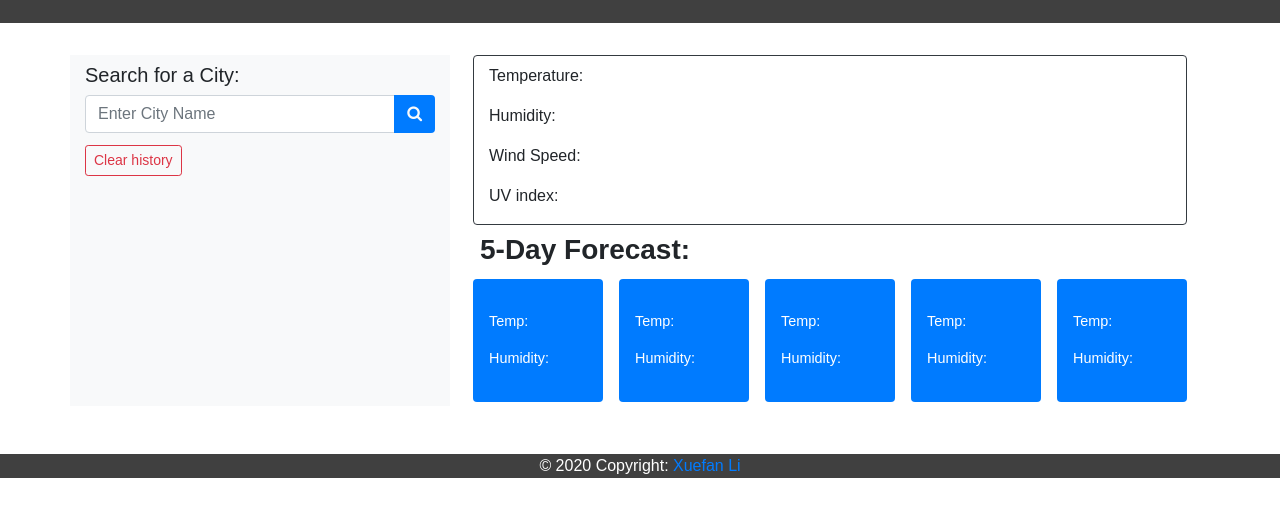
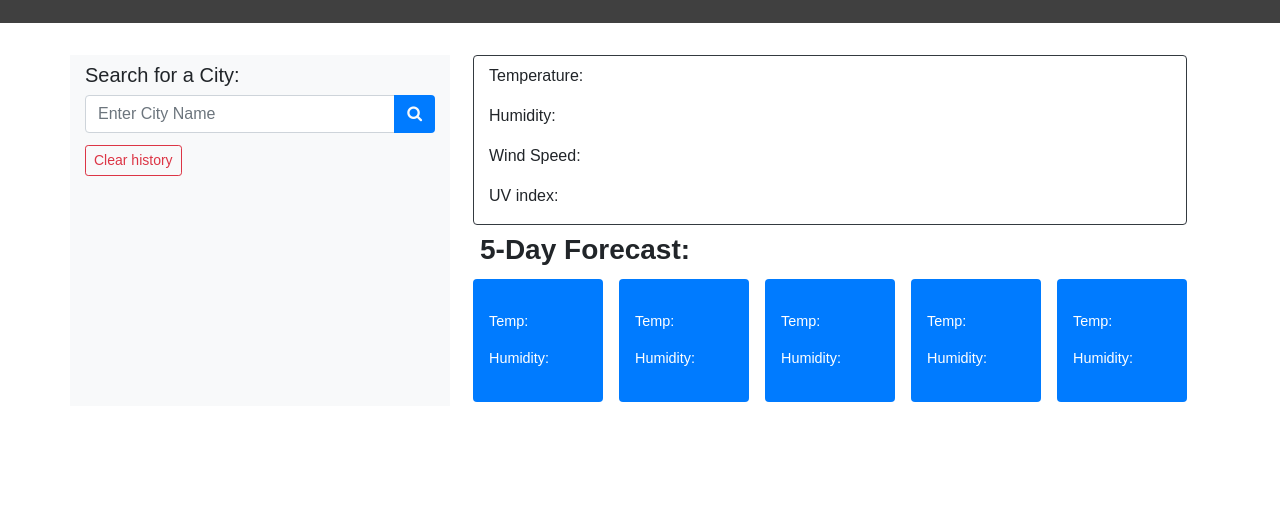
Before and after one commit to TomxLi/Weather-Report, a plain HTML site: page index.html in a window 1280 px wide. Shown: the part 65-582 px from the top of the page. Drawn offline with nearby package versions, Linux system fonts and the light colour scheme.

Commit message:
Update index.html

```diff
--- a/index.html
+++ b/index.html
@@ -80,12 +80,6 @@
         </div>
     </div>
 
-    <footer class="page-footer font-small blue">
-        <div class="footer-copyright text-center mt-5">© 2020 Copyright:
-            <a href="https://github.com/TomxLi"> Xuefan Li</a>
-        </div>
-    </footer>
-
     <script src="https://code.jquery.com/jquery.js"></script>
     <script src="https://cdnjs.cloudflare.com/ajax/libs/popper.js/1.14.7/umd/popper.min.js" integrity="sha384-UO2eT0CpHqdSJQ6hJty5KVphtPhzWj9WO1clHTMGa3JDZwrnQq4sF86dIHNDz0W1" crossorigin="anonymous"></script>
     <script src="./assets/scripts/Script.js"></script>
```
